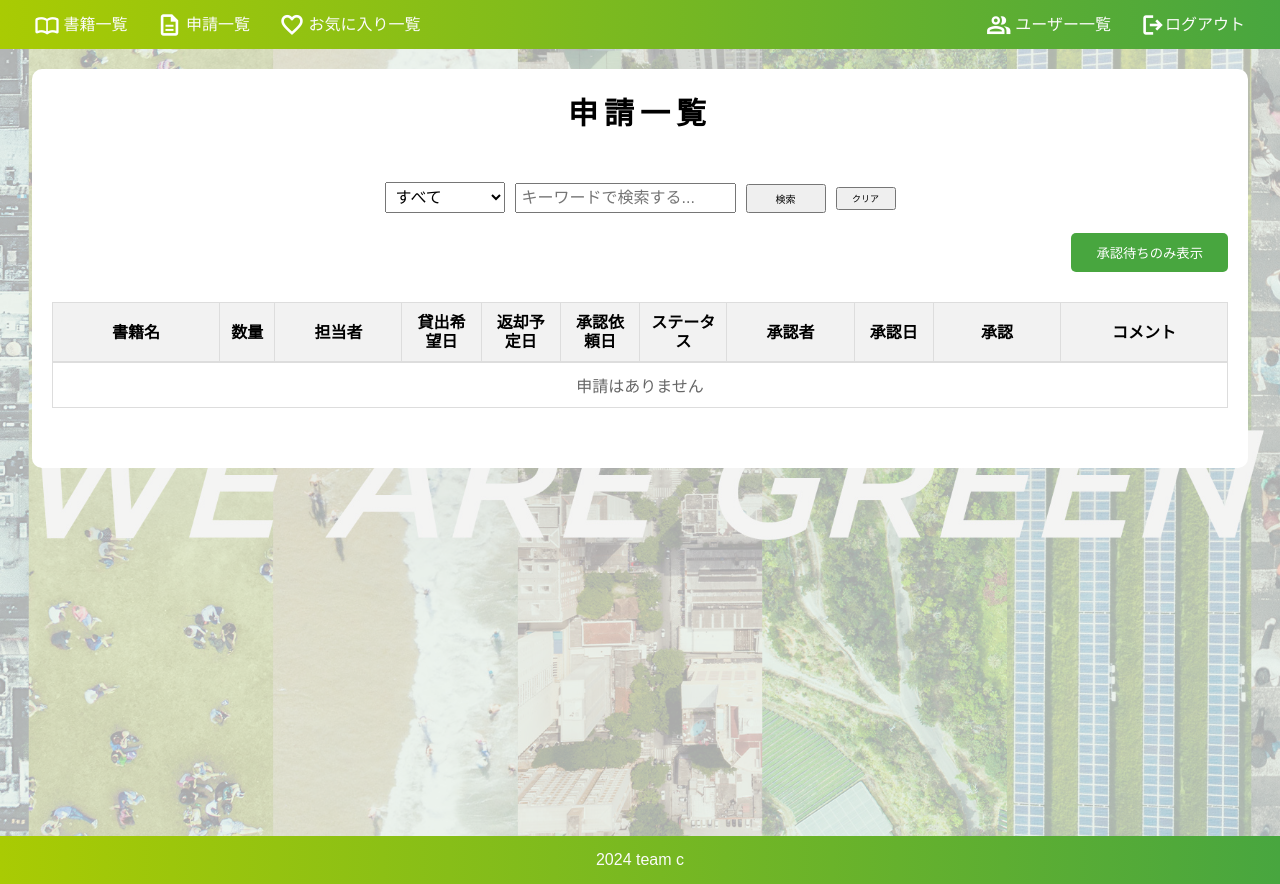
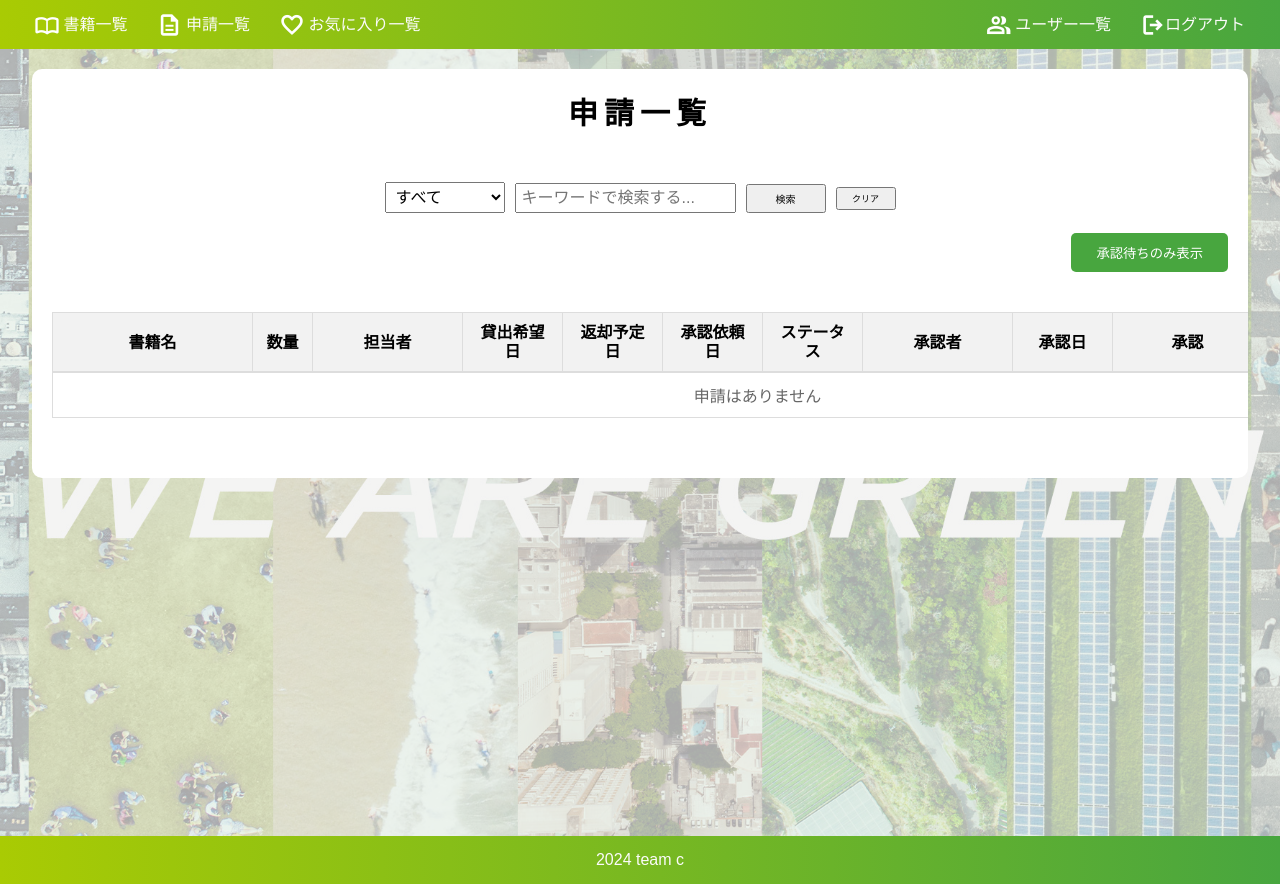
Before and after one commit to yuki-nishizawa/equipment-management-C, a Django app: page /order_history/ in a window 1280 px wide. Shown: the part 51-935 px from the top of the page. Run offline with Django 4.2, Linux system fonts and the light colour scheme; the visitor is signed in with stand-in values (Sample User, id 1); data that the repository does not hold is empty; parts of the project's set-up code (start-up, migrations or seed data) failed here and were passed over.

Commit message:
テーブルデザイン修正
動作確認済

```diff
--- a/static/css/style.css
+++ b/static/css/style.css
@@ -506,7 +506,7 @@ footer {
   width: 100%;
   position: relative; /* ツールチップの表示位置を調整 */
   overflow: visible; /* ツールチップが隠れないようにする */
-  margin-top: 10px;
+  margin-top: 20px;
 }
 
 .detail-table {
@@ -777,6 +777,7 @@ th {
   max-height: 600px; /* 必要に応じて調整 */
   overflow-x: auto; /* 横スクロール */
   overflow-y: auto; /* 縦スクロール */
+  overflow: visible;
 }
 /* テーブル本体のスタイル */
 .equipment-table {
@@ -1122,6 +1123,7 @@ tbody td a:hover {
   .table-container {
     overflow-x: auto; /* 横方向のスクロールを有効にする */
     width: 100%; /* 親要素の幅に合わせる */
+    overflow: visible;
   }
   /* 削除予定（書籍一覧のテーブル設定を"table-container"に統一） */
    /*.item-list {
@@ -1161,6 +1163,7 @@ tbody td a:hover {
 .table-container {/* テーブルをスクロール可能にするためのコンテナ */
   max-height: 800px; /* 必要に応じて調整 */
   overflow-y: auto;
+  overflow: visible;
 }
 /* ヘッダーを固定 */
 table th {
@@ -1540,6 +1543,7 @@ table th {
 .table-container {
   overflow-x: auto;
   width: 100%;
+  overflow: visible;
 }
 /* 申請一覧テーブル */
 .order-history-table {
@@ -1548,12 +1552,9 @@ table th {
   margin: 20px auto;
   border-collapse: collapse;
   border: 1px solid #ddd;
-  table-layout: auto; /* ここを auto から fixed に変更 */
-}
-/* 申請一覧 */
-.order-history-table {
-  width: 100%;
-}
+  table-layout: fixed; /* ここを auto から fixed に変更 */
+}
+
 /* ヘッダーのスタイル */
 .order-history-header {
   background-color: #f5f5f5;
@@ -1611,17 +1612,12 @@ table th {
 {
    width: 150px;
 }
-.order-history-th:nth-child(4) /* 貸出希望日 */
+.order-history-th:nth-child(4),
+.order-history-th:nth-child(5),
+.order-history-th:nth-child(6),
+.order-history-th:nth-child(9)    /* 日付関係 */
 {
-   width: 90px;
-}
-.order-history-th:nth-child(5) /* 返却予定日 */
-{
-   width: 90px;
-}
-.order-history-th:nth-child(6) /* 承認依頼日 */
-{
-   width: 90px;
+   width: 100px;
 }
 .order-history-th:nth-child(7) /* ステータス */
 {
@@ -1631,11 +1627,7 @@ table th {
 {
    width: 150px;
 }
-.order-history-th:nth-child(9) /* 承認日 */
-{
-   width: 90px;
-   text-align: left;
-}
+
 .order-history-th:nth-child(10) /* 承認 */
 {
    width: 150px ;
@@ -1654,7 +1646,6 @@ table th {
 .tooltip-header {
   font-size: 50px; /* 必要に応じてフォントサイズを調整 */
   font-weight: bold; /* 太字にして強調 */
-  color: #ffcc00; /* 目立たせるために色を変更 */
   margin-bottom: 10px;
 }
 .tooltiptext {
@@ -1662,7 +1653,7 @@ table th {
   width: 250px;
   background-color: rgba(0, 0, 0, 0.85);
   color: #fff;
-  text-align: center;
+  text-align: left;
   border-radius: 12px;
   padding: 20px;
   position: absolute;
@@ -1828,6 +1819,10 @@ table th {
   background-color: #3B8E31;
 }
 
+.mypage-order-history-table{
+  table-layout: auto;
+}
+
 /********************************************
  パスワード再設定ページ
 *********************************************/
@@ -1929,6 +1924,7 @@ table th {
   overflow-y: auto; /* 縦スクロールを許可 */
   overflow-x: hidden; /* 横スクロールは親要素で制御 */
   position: relative;
+  overflow: visible;
 }
 
 .favorite-list img {
--- a/templates/order/history.html
+++ b/templates/order/history.html
@@ -57,17 +57,20 @@
     {% for order in orders %}
     <tr class="order-history-row" align="center">
       <td>
-        <div class="tooltip">
+        <div class="tooltip custom-tooltip">
           <a href="{% url 'equipment:detail' order.equip.pk %}">{{ order.equip.equip_name }}</a>
           <span class="tooltiptext">
             <center>
               <img src="{{ order.equip.image.url }}" alt="{{ order.equip.equip_name }}" class="tooltip-image">
             </center>
+            <!-- ここでテキスト部分のみ左揃えにする -->
+            <div style="text-align: left; margin-top: 10px;">
             貸出状況: {{ order.equip.loan_status }}<br>
             説明　　: {{ order.equip.text }}<br>
             カテゴリ: {{ order.equip.category }}<br>
             状態　　: {{ order.equip.condition }}<br>
             保管場所: {{ order.equip.place }}<br>
+          </div>
           </span>
         </div>
       </td>
--- a/templates/users/favorite.html
+++ b/templates/users/favorite.html
@@ -5,6 +5,7 @@
 {% block content %}
 <link rel="stylesheet" href="https://fonts.googleapis.com/css2?family=Material+Symbols+Outlined:opsz,wght,FILL,GRAD@24,400,0,0" />
 <!-- 書籍一覧ページ -->
+<main class="favorite-list">
 <h2 class="order-history-title">お気に入り一覧</h2><!-- ヘッダーから分離 -->
 <!-- 検索フォーム -->
 <form id="searchForm" onsubmit="searchTable(); return false;">
@@ -23,7 +24,7 @@
     <button type="button" id="clearButton" class="clear-button" onclick="clearSearch()">クリア</button>
   </div>
 </form>
-<main class="favorite-list">
+
   <div class="left-align-container">
     <button id="filterAvailableButton" class="filter-available-button" onclick="filterAvailableItems()">貸出可を表示</button>
   </div>
--- a/templates/users/mypage.html
+++ b/templates/users/mypage.html
@@ -66,7 +66,7 @@ https://fonts.googleapis.com/css2?family=Material+Symbols+Outlined:opsz,wght,FIL
  <a href="{% url 'order:history' %}" class="detail-button" style="float: right; margin-right: 10px;">
   詳細はこちら
 </a>
- <table class="order-history-table" cellspacing="10" cellpadding="10">
+ <table class="mypage-order-history-table" cellspacing="10" cellpadding="10">
      <thead>
          <tr class="order-history-header" align="center">
             <th>書籍名</th>
@@ -87,12 +87,14 @@ https://fonts.googleapis.com/css2?family=Material+Symbols+Outlined:opsz,wght,FIL
                 <center>
                   <img src="{{ order.equip.image.url }}" alt="{{ order.equip.equip_name }}" class="tooltip-image">
                 </center>
+                <div style="text-align: left; margin-top: 10px;">
                 貸出状況: {{ order.equip.loan_status }}<br>
                 説明　　: {{ order.equip.text }}<br>
                 カテゴリ: {{ order.equip.category }}<br>
                 状態　　: {{ order.equip.condition }}<br>
                 保管場所: {{ order.equip.place }}<br>
                 <!--貸出者　: {{ order.user.username}}<br>-->
+              </div>
               </span>
             </div>
           </td>
@@ -142,12 +144,14 @@ https://fonts.googleapis.com/css2?family=Material+Symbols+Outlined:opsz,wght,FIL
                 <center>
                   <img src="{{ favorite.equip.image.url }}" alt="{{ favorite.equip.equip_name }}" class="tooltip-image">
                 </center>
+                <div style="text-align: left; margin-top: 10px;">
                 貸出状況: {{ favorite.equip.loan_status }}<br>
                 説明　　: {{ favorite.equip.text }}<br>
                 カテゴリ: {{ favorite.equip.category }}<br>
                 状態　　: {{ favorite.equip.condition }}<br>
                 保管場所: {{ favorite.equip.place }}<br>
                 <!--貸出者　: {{ order.user.username}}<br>-->
+                </div>
               </span>
             </div>
           </td>
```
